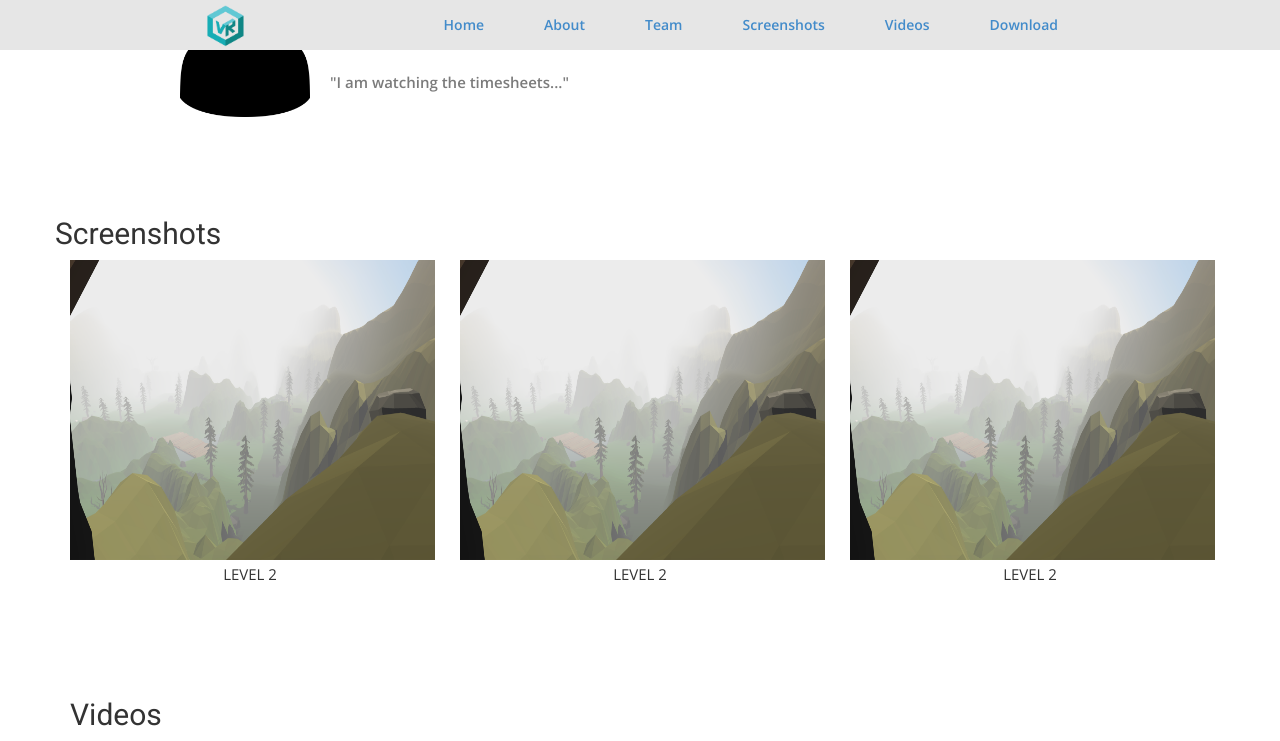
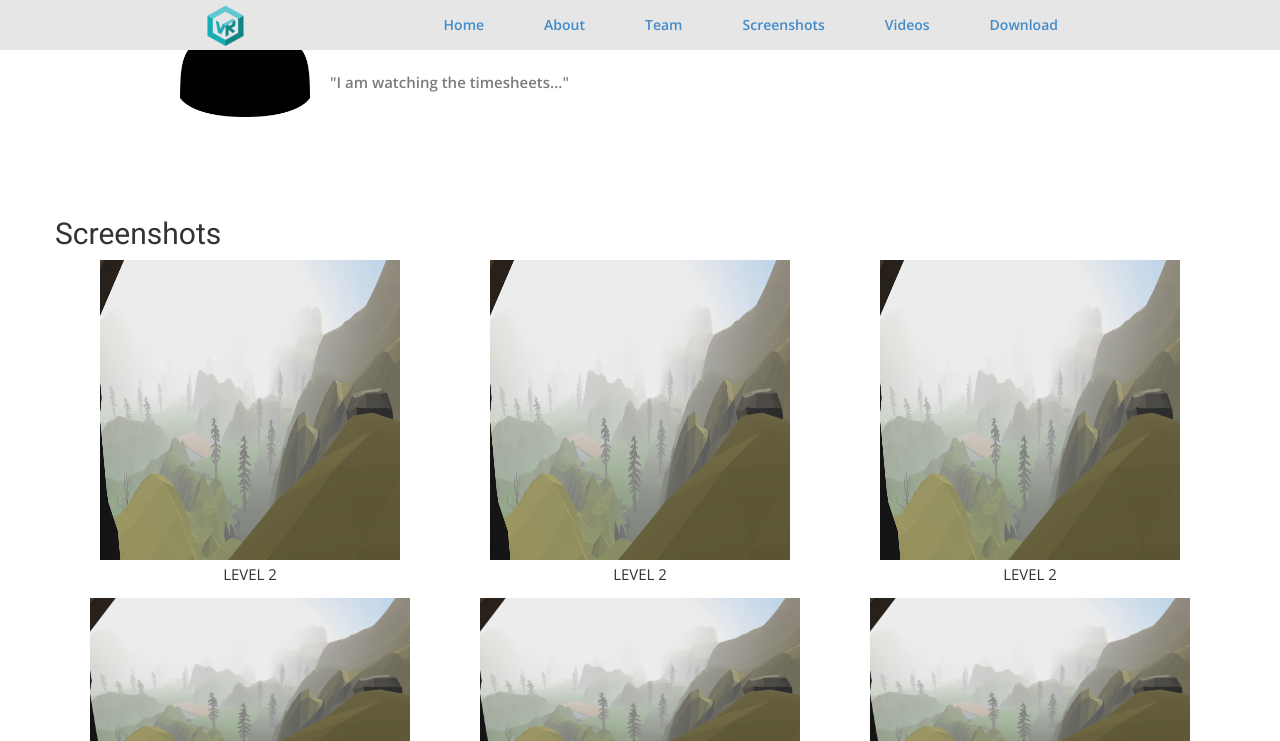
Before and after one commit to martinchristians/VRForFuture_Web, a Jekyll site: the page built from index.html, in a window 1280 px wide and 1400 px high, scrolled down 2598 px. Shown: the top 741 px of the window. Built offline with Jekyll 4.4.1, drawn with Linux system fonts in a browser that asks for light colours; nearby versions of some CDN libraries; some web fonts are replaced; comment, search, counter and statistics services are not loaded; some of the changed text lies outside the part shown; grey boxes are pictures that could not be loaded.

Commit message:
cleaning

```diff
--- a/_includes/nav.html
+++ b/_includes/nav.html
@@ -1,4 +1,4 @@
-<nav class="navbar navbar-sticky">
+<nav class="navbar-sticky">
       <!-- Brand and toggle get grouped for better mobile display -->
       <div>
         <button type="button" class="navbar-toggle collapsed" data-target="#bs-example-navbar-collapse-1">
--- a/_includes/screenshots.html
+++ b/_includes/screenshots.html
@@ -5,21 +5,42 @@
 
         <div class="col-lg-4 col-sm-6 mb-5">
             <article class="text-center">
-                <a href="img/screenshots/Level2.png"><img src="img/screenshots/Level2.png" id="screenshot"></a>
+                <a href="img/screenshots/Level2.png"><img src="img/screenshots/Level2.png"  id="img300x300"></a>
                 <p class="text-uppercase mb-2">Level 2</p>
             </article>
         </div>
 
         <div class="col-lg-4 col-sm-6 mb-5">
             <article class="text-center">
-                <a href="img/screenshots/Level2.png"><img src="img/screenshots/Level2.png" id="screenshot"></a>
+                <a href="img/screenshots/Level2.png"><img src="img/screenshots/Level2.png"  id="img300x300""></a>
                 <p class="text-uppercase mb-2">Level 2</p>
             </article>
         </div>
 
         <div class="col-lg-4 col-sm-6 mb-5">
             <article class="text-center">
-                <a href="img/screenshots/Level2.png"><img src="img/screenshots/Level2.png" id="screenshot"></a>
+                <a href="img/screenshots/Level2.png"><img src="img/screenshots/Level2.png" id="img300x300""></a>
+                <p class="text-uppercase mb-2">Level 2</p>
+            </article>
+        </div>
+
+        <div class="col-lg-4 col-sm-6 mb-5">
+            <article class="text-center">
+                <a href="img/screenshots/Level2.png"><img src="img/screenshots/Level2.png"  id="img320x180"></a>
+                <p class="text-uppercase mb-2">Level 2</p>
+            </article>
+        </div>
+
+        <div class="col-lg-4 col-sm-6 mb-5">
+            <article class="text-center">
+                <a href="img/screenshots/Level2.png"><img src="img/screenshots/Level2.png"  id="img320x180"></a>
+                <p class="text-uppercase mb-2">Level 2</p>
+            </article>
+        </div>
+
+        <div class="col-lg-4 col-sm-6 mb-5">
+            <article class="text-center">
+                <a href="img/screenshots/Level2.png"><img src="img/screenshots/Level2.png" id="img320x180"></a>
                 <p class="text-uppercase mb-2">Level 2</p>
             </article>
         </div>
--- a/_includes/team.html
+++ b/_includes/team.html
@@ -4,7 +4,7 @@
     <h2>The Team</h2>
     </div>
     <div class="row">
-        <div class="block">
+        <div class="block" align-items: center>
           <ul class="counter-box clearfix">
             <table>
                 <td>
--- a/css/style.css
+++ b/css/style.css
@@ -40,10 +40,27 @@ a:active {
   text-decoration: none !important;
 }
 /* Added for Screenshots */
-
-#screenshot {
-    width: 365px;
+#img300x300 {
+    width: 300px;
     height: 300px;
+}
+/* 16:9 */
+#img320x180{
+  width: 320px;
+  height: 180px;
+}
+#img400x225{
+  width: 400px;
+  height: 225px;
+}
+/* 9:16 */
+#img180x320{
+  width: 180px;
+  height: 320px;
+}
+#img225x400{
+  width: 225px;
+  height: 400px;
 }
 
 .section-title {
@@ -63,28 +80,21 @@ a:active {
 	Header Start
 --*/
 header {
-  background: #E6E6E6;
   padding: 25px;
-}
-header .navbar {
-  background: #E6E6E6;
-  padding-bottom: 5px;
-  margin-bottom: 5px;
 }
 header .navbar-brand {
   padding-top: 5px;
 }
 header .navbar-sticky {
+  background: #E6E6E6;
+  padding-bottom: 5px;
   top: 0;
   left: 0;
   right: 0;
-  border-radius: 0;
   position: fixed;
-  border: 0px;
-  width: 100%;
+
   padding: 0 15% 0 15%;
 }
-
 header .navbar-text{
   font-size: 14px;
   font-style: bold;
```
